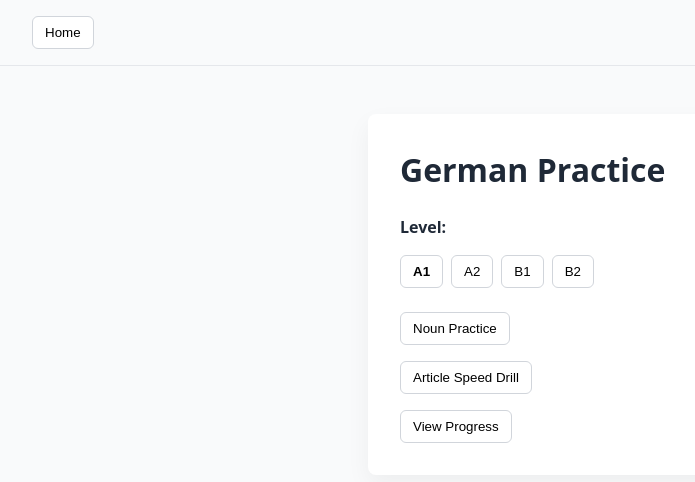
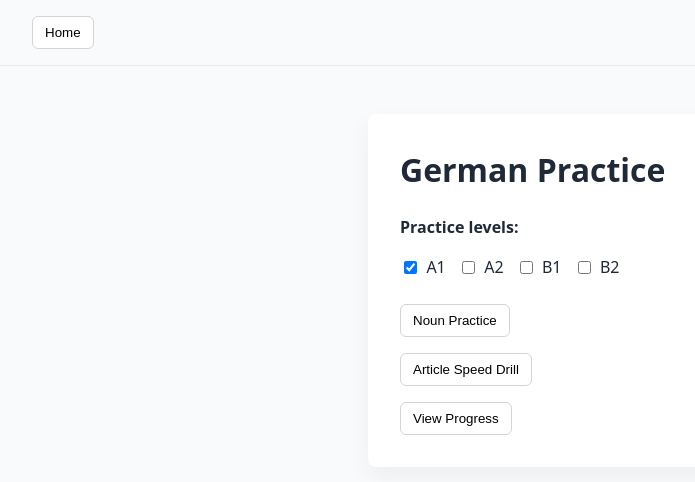
Before and after one commit to samj7792/flashcardsv4, a React (Vite) app: page / in a window 1280 px wide. Shown: the top 482 px of the page, without its empty margins (0-695 px from the left). Built offline with nearby package versions, Linux system fonts and the light colour scheme.

Commit message:
allow user to select multiple CEFR levels to practice

```diff
--- a/src/app/HomePage.tsx
+++ b/src/app/HomePage.tsx
@@ -1,23 +1,23 @@
 import { useState } from "react";
 import { useNavigate } from "react-router-dom";
 import LevelSelector from "../shared/LevelSelector";
-import { loadLevel, saveLevel } from "../shared/level";
+import { loadLevels, saveLevels } from "../shared/level";
 import { Level } from "../features/nounPractice/types";
 
 export default function HomePage() {
   const navigate = useNavigate();
-  const [level, setLevel] = useState<Level>(() => loadLevel());
+  const [levels, setLevels] = useState<Set<Level>>(() => loadLevels());
 
-  function changeLevel(next: Level) {
-    setLevel(next);
-    saveLevel(next);
+  function changeLevels(next: Set<Level>) {
+    setLevels(next);
+    saveLevels(next);
   }
 
   return (
     <main style={{ maxWidth: 480, margin: "3rem auto" }}>
       <h1>German Practice</h1>
 
-      <LevelSelector value={level} onChange={changeLevel} />
+      <LevelSelector value={levels} onChange={changeLevels} />
 
       <button onClick={() => navigate("/nouns")}>Noun Practice</button>
 
--- a/src/features/articleDrill/ArticleDrillPage.tsx
+++ b/src/features/articleDrill/ArticleDrillPage.tsx
@@ -4,7 +4,7 @@ import { getRandomNoun, updateProgress } from "../nounPractice/logic";
 import { Article, Noun, Progress } from "../nounPractice/types";
 import { selectWeakArticleNoun } from "../nounPractice/weakSelection";
 import { loadProgress, saveProgress } from "../../shared/storage";
-import { loadLevel } from "../../shared/level";
+import { loadLevels } from "../../shared/level";
 import ModeToggle from "../../shared/ModeToggle";
 
 const ARTICLES: Article[] = ["der", "die", "das"];
@@ -18,9 +18,13 @@ export default function ArticleDrillPage() {
     return loadProgress()!;
   });
 
-  function nextNoun() {
-    const level = loadLevel();
-    const pool = NOUNS.filter((n) => n.level === level);
+  function getNounPool(): Noun[] {
+    const levels = loadLevels();
+    return NOUNS.filter((n) => levels.has(n.level));
+  }
+
+  function nextNoun(): Noun {
+    const pool = getNounPool();
 
     if (weakMode) {
       const progress = loadProgress();
--- a/src/features/nounPractice/NounPracticePage.tsx
+++ b/src/features/nounPractice/NounPracticePage.tsx
@@ -9,7 +9,7 @@ import {
 import { Answer, Article, Noun, PracticeResult, Progress } from "./types";
 import { selectWeakFullNoun } from "./weakSelection";
 import { loadProgress, saveProgress } from "../../shared/storage";
-import { loadLevel } from "../../shared/level";
+import { loadLevels } from "../../shared/level";
 import ModeToggle from "../../shared/ModeToggle";
 
 const ARTICLES: Article[] = ["der", "die", "das"];
@@ -26,9 +26,13 @@ export default function NounPracticePage() {
 
   const inputRef = useRef<HTMLInputElement>(null);
 
+  function getNounPool(): Noun[] {
+    const levels = loadLevels();
+    return NOUNS.filter((n) => levels.has(n.level));
+  }
+
   function nextNoun(): Noun {
-    const level = loadLevel();
-    const pool = NOUNS.filter((n) => n.level === level);
+    const pool = getNounPool();
 
     if (weakMode) {
       const progress = loadProgress();
--- a/src/shared/LevelSelector.tsx
+++ b/src/shared/LevelSelector.tsx
@@ -3,27 +3,48 @@ import { Level } from "../features/nounPractice/types";
 const LEVELS: Level[] = ["A1", "A2", "B1", "B2"];
 
 interface Props {
-  value: Level;
-  onChange: (level: Level) => void;
+  value: Set<Level>;
+  onChange: (levels: Set<Level>) => void;
 }
 
 export default function LevelSelector({ value, onChange }: Props) {
+  function toggle(level: Level) {
+    const next = new Set(value);
+
+    if (next.has(level)) {
+      next.delete(level);
+    } else {
+      next.add(level);
+    }
+
+    if (next.size === 0) return; // prevent empty selection
+    onChange(next);
+  }
+
   return (
     <section style={{ marginBottom: "1.5rem" }}>
       <p>
-        <strong>Level:</strong>
+        <strong>Practice levels:</strong>
       </p>
+
       {LEVELS.map((level) => (
-        <button
+        <label
           key={level}
-          onClick={() => onChange(level)}
           style={{
-            marginRight: "0.5rem",
-            fontWeight: value === level ? "bold" : "normal",
+            display: "inline-flex",
+            alignItems: "center",
+            gap: "0.4rem",
+            marginRight: "0.75rem",
+            cursor: "pointer",
           }}
         >
+          <input
+            type="checkbox"
+            checked={value.has(level)}
+            onChange={() => toggle(level)}
+          />
           {level}
-        </button>
+        </label>
       ))}
     </section>
   );
--- a/src/shared/ModeToggle.tsx
+++ b/src/shared/ModeToggle.tsx
@@ -14,8 +14,8 @@ export default function ModeToggle({
   return (
     <label
       style={{
-        display: "flex",
-        alignItems: "flex-start",
+        display: "inline-flex",
+        alignItems: "center",
         gap: "0.75rem",
         padding: "0.6rem 0.75rem",
         marginBottom: "1rem",
@@ -25,13 +25,6 @@ export default function ModeToggle({
         cursor: "pointer",
       }}
     >
-      <input
-        type="checkbox"
-        checked={checked}
-        onChange={(e) => onChange(e.target.checked)}
-        style={{ marginTop: 2 }}
-      />
-
       <div>
         <div style={{ fontWeight: 600 }}>{label}</div>
         {description && (
@@ -40,6 +33,12 @@ export default function ModeToggle({
           </div>
         )}
       </div>
+      <input
+        type="checkbox"
+        checked={checked}
+        onChange={(e) => onChange(e.target.checked)}
+        style={{ marginTop: 2 }}
+      />
     </label>
   );
 }
--- a/src/shared/level.ts
+++ b/src/shared/level.ts
@@ -1,15 +1,23 @@
 import { Level } from "../features/nounPractice/types";
 
-const LEVEL_KEY = "german-practice:level";
+const LEVEL_KEY = "german-practice:levels";
+const ALL_LEVELS: Level[] = ["A1", "A2", "B1", "B2"];
 
-export function loadLevel(): Level {
-  const stored = localStorage.getItem(LEVEL_KEY);
-  if (stored === "A1" || stored === "A2" || stored === "B1" || stored === "B2") {
-    return stored;
+export function loadLevels(): Set<Level> {
+  const raw = localStorage.getItem(LEVEL_KEY);
+  if (!raw) return new Set(["A1"]);
+
+  try {
+    const parsed = JSON.parse(raw) as Level[];
+    return new Set(parsed.filter(l => ALL_LEVELS.includes(l)));
+  } catch {
+    return new Set(["A1"]);
   }
-  return "A1";
 }
 
-export function saveLevel(level: Level): void {
-  localStorage.setItem(LEVEL_KEY, level);
+export function saveLevels(levels: Set<Level>): void {
+  localStorage.setItem(
+    LEVEL_KEY,
+    JSON.stringify(Array.from(levels))
+  );
 }
```
